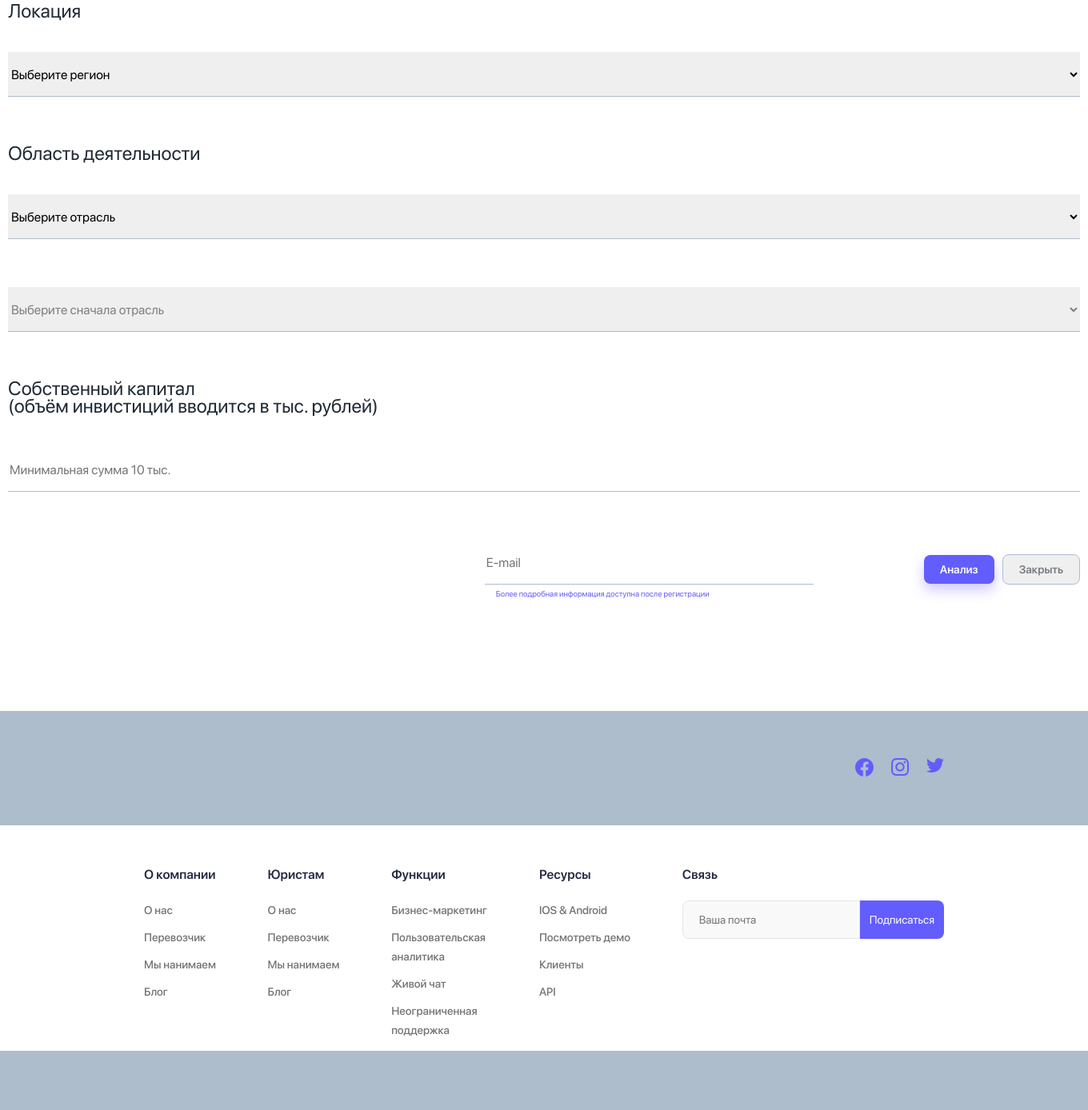
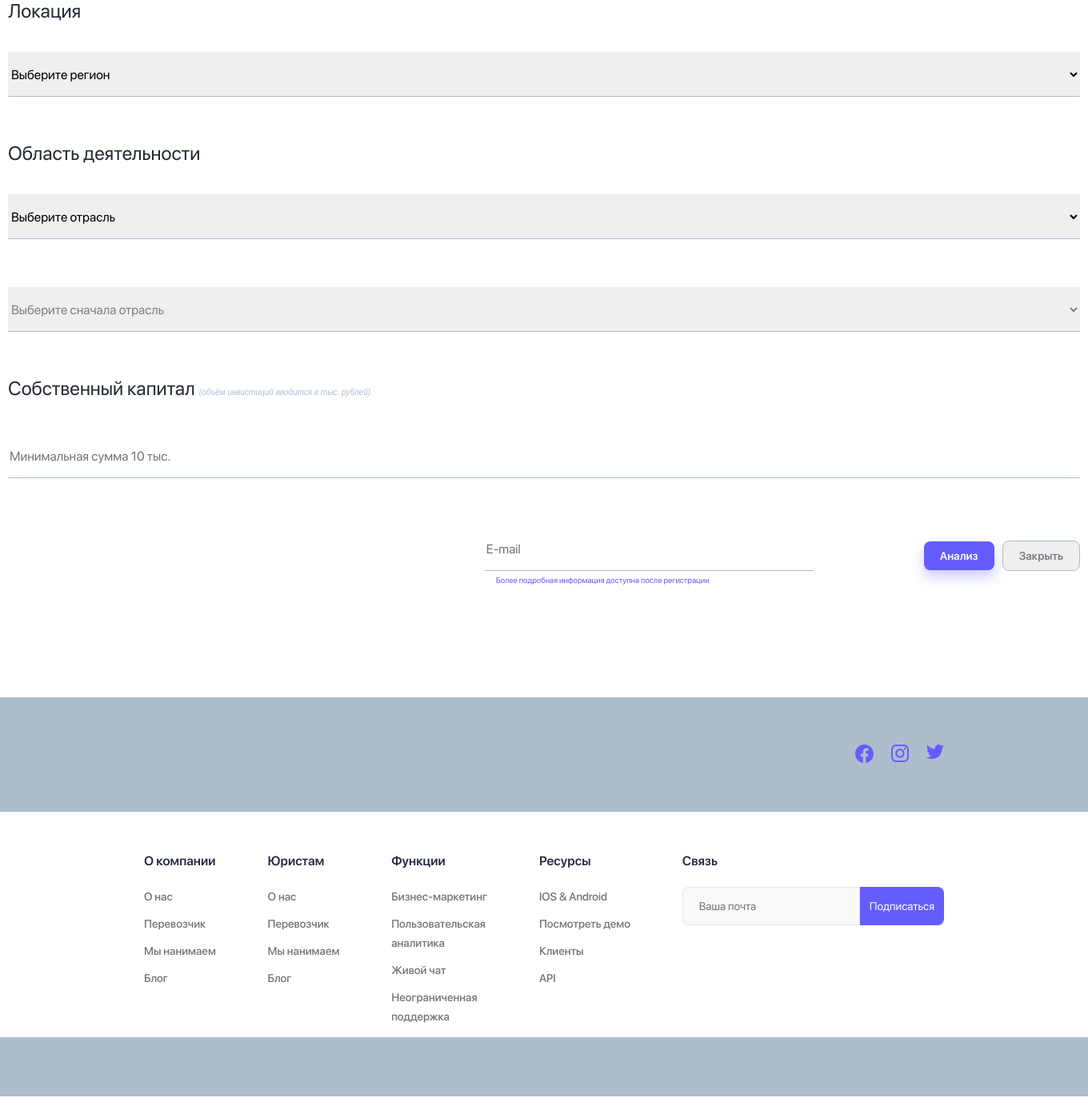
Before and after one commit to ignatov-ve/FinAdvisor-back, a Django app: page / in a window 1360 px wide. Shown: the part 1210-2598 px from the top of the page at 80% size. Run offline with Django 4.2, Linux system fonts and the light colour scheme; data that the repository does not hold is empty; some web fonts are replaced.

Commit message:
Add frontend

```diff
--- a/static/css/styles.css
+++ b/static/css/styles.css
@@ -56,6 +56,14 @@ h6 {
   src: url("../fonts/SFProDisplay-Bold.woff") format("woff");
   font-weight: 800;
   font-style: normal;
+  font-display: swap;
+}
+
+@font-face {
+  font-family: "San Francisco Pro";
+  src: url("../fonts/SFProDisplay-UltralightItalic.woff.") format("woff");
+  font-weight: 200;
+  font-style: italic;
   font-display: swap;
 }
 
@@ -237,12 +245,21 @@ main {
   margin-bottom: 6rem;
   width: 100%;
   border: none;
-    box-shadow: inset 0px -1px 0px #adbdcc;
+  box-shadow: inset 0px -1px 0px var(--color-hover);
   height: 5.6rem;
 }
 
 select:disabled {
   opacity: 1;
+
+}
+
+.equity {
+  display: inline-block;
+  color: var(--color-hover);
+  font-style: italic;
+  font-weight: 200;
+  font-size: 1rem;
 }
 
 input::-webkit-outer-spin-button,
@@ -392,7 +409,6 @@ input[type="number"] {
   padding-top: 5rem;
   justify-content: space-between;
 }
-
 .contact-title {
   color: var(--color-text);
   font-weight: 700;
@@ -400,7 +416,6 @@ input[type="number"] {
   line-height: 2.4rem;
   margin-bottom: 2rem;
 }
-
 .contact-list {
   list-style: none;
   /* margin: 0; */
```
Lines whose indentation alone changed are shown as unchanged.
